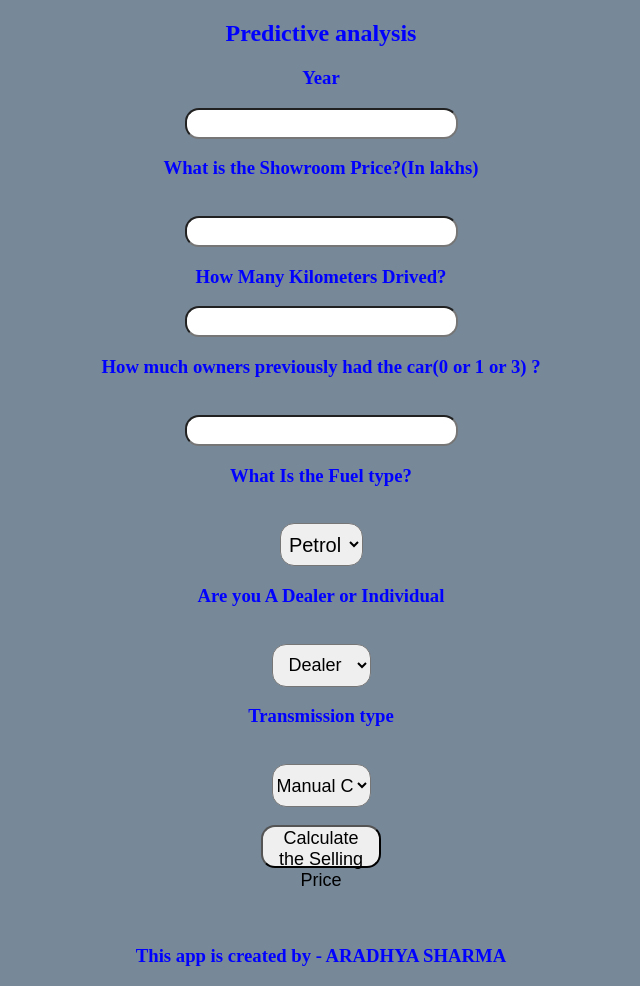
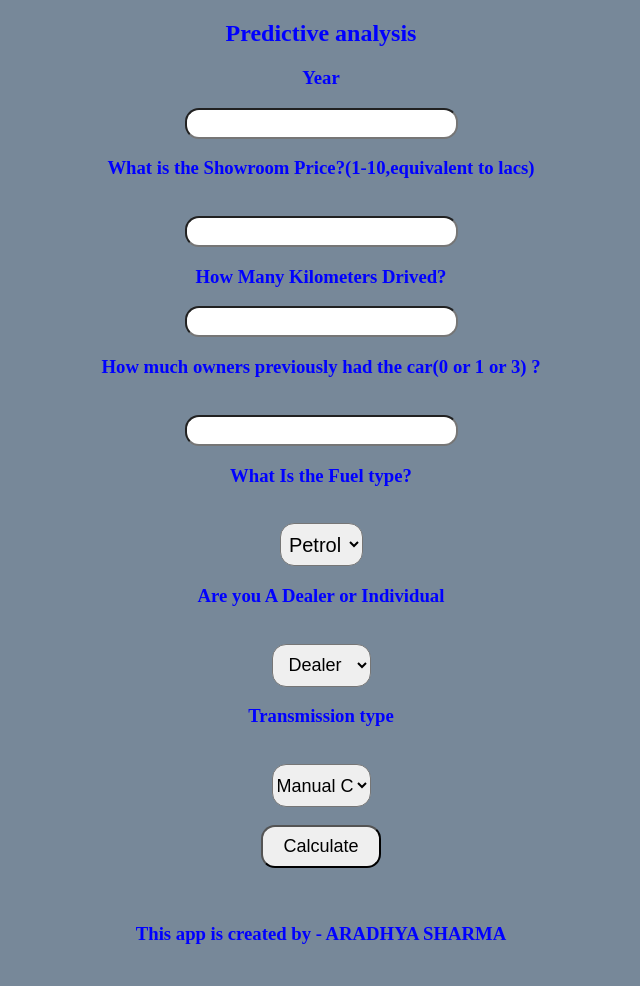
Before and after one commit to aradhay-sharma/Car-Prediction, a Flask app: page / in a window 1280 px wide. Shown: the whole page, without its empty margins (319-959 px from the left). After the commit the page ends 944 px from the top, so only its background shows below. Run offline with Flask 2, Linux system fonts and the light colour scheme; parts of the project's set-up code (start-up, migrations or seed data) failed here and were passed over.

Commit message:
Update index.html

```diff
--- a/templates/index.html
+++ b/templates/index.html
@@ -14,7 +14,7 @@
             <h2>Predictive analysis</h2>
             <h3>Year</h3>
             <input id="first" name="Year" type="number ">
-            <h3>What is the Showroom Price?(In lakhs)</h3><br><input id="second" name="Present_Price" required="required">
+            <h3>What is the Showroom Price?(1-10,equivalent to lacs)</h3><br><input id="second" name="Present_Price" required="required">
             <h3>How Many Kilometers Drived?</h3><input id="third" name="Kms_Driven" required="required">
             <h3>How much owners previously had the car(0 or 1 or 3) ?</h3><br><input id="fourth" name="Owner" required="required">
             <h3>What Is the Fuel type?</h3><br><select name="Fuel_Type_Petrol" id="fuel" required="required">
@@ -30,7 +30,7 @@
                 <option value="Mannual">Manual Car</option>
                 <option value="Automatic">Automatic Car</option>
             </select>
-            <br><br><button id="sub" type="submit ">Calculate the Selling Price</button>
+            <br><br><button id="sub" type="submit ">Calculate</button>
 
 
 
```
